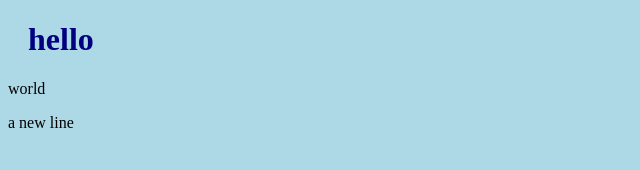
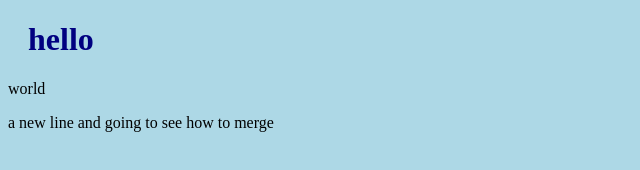
Before and after one commit to ayushii200/hello-world1, a plain HTML site: page index.html in a window 1280 px wide. Shown: the whole page, without its empty margins (0-640 px from the left). Drawn offline with Linux system fonts and the light colour scheme.

Commit message:
index.html added

```diff
--- a/index.html
+++ b/index.html
@@ -10,6 +10,6 @@
 <body>
     <h1>hello</h1>
     <p>world</p>
-    <p>a new line</p>
+    <p>a new line and going to see how to merge</p>
 </body>
 </html>
```
